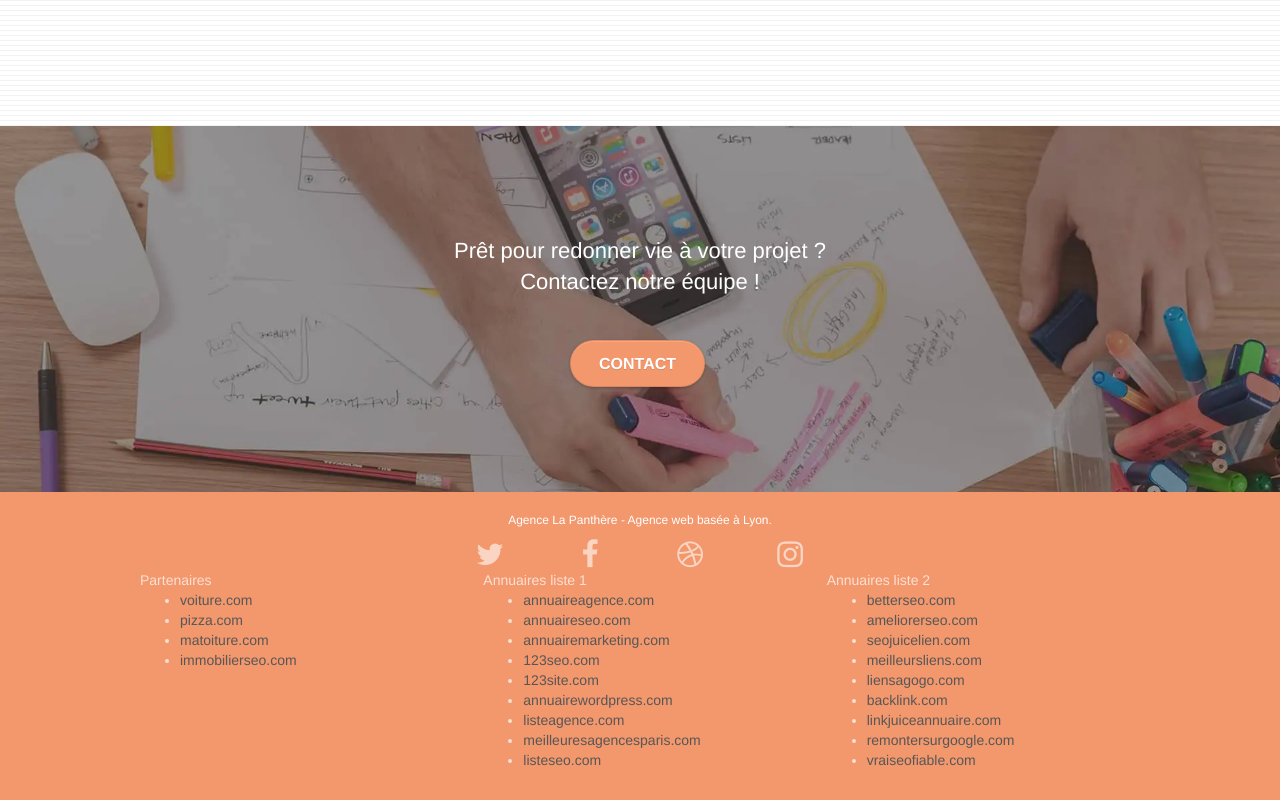
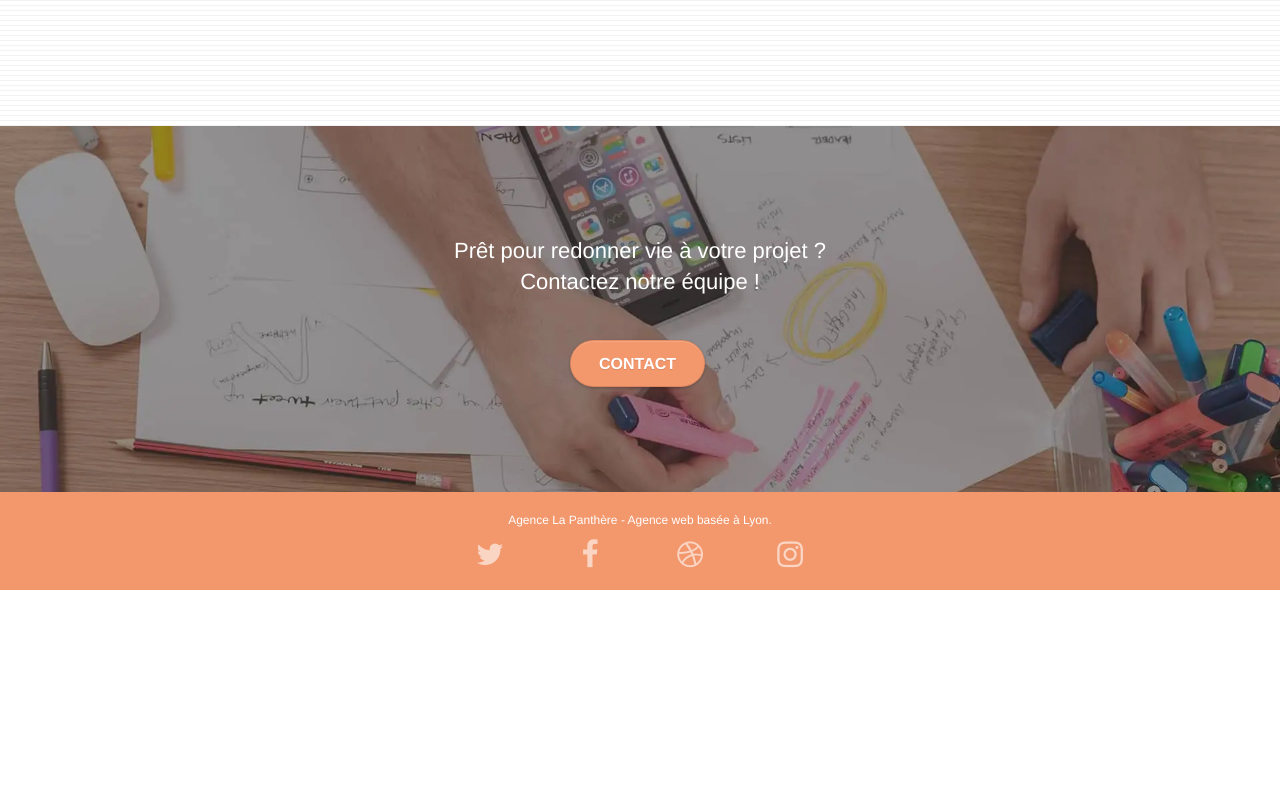
Before and after one commit to krystie-KED/Agence-la-panthere, a plain HTML site: page index.html in a window 1280 px wide. Shown: the part 3073-3873 px from the top of the page. After the commit the page ends 3663 px from the top, so only its background shows below. Drawn offline with Linux system fonts and the light colour scheme.

Commit message:
suppression liens footer

```diff
--- a/index.html
+++ b/index.html
@@ -263,45 +263,6 @@
 							</div>
 						</div>
 					</div>
-					<div class="row">
-						<div class="col-sm-4">
-							Partenaires
-								<ul>
-									<li><a href="https://www.manouvellevoiture.com/">voiture.com</a></li>
-									<li><a href="https://pizzaspointcom.net/medias/pdf/pizzascom-carte.pdf">pizza.com</a></li>
-									<li><a href="http://matoiture.com/">matoiture.com</a></li>
-									<li><a href="https://www.journaldelagence.com/1190894-referencement-immobilier-seo-ce-quil-faut-savoir-fabien-alexandre-fondateur-de-steolo">immobilierseo.com</a></li>
-								</ul>
-						</div>
-						<div class="col-sm-4">
-							Annuaires liste 1
-							<ul>
-								<li><a href="http://la-communication.fr/annuaire-des-professionnels/">annuaireagence.com</a></li>
-								<li><a href="https://gloria-project.eu/meilleurs-annuaires-seo/">annuaireseo.com</a></li>
-								<li><a href="https://annuairedumarketing.fr/">annuairemarketing.com</a></li>
-								<li><a href="https://www.123-seo.com/">123seo.com</a></li>
-								<li><a href="https://www.123siteweb.fr/">123site.com</a></li>
-								<li><a href="https://wordpress.com/fr/">annuairewordpress.com</a></li>
-								<li><a href="https://fr.bepub.com/annuaire-communication/agence-conseil-communication">listeagence.com</a></li>
-								<li><a href="https://www.bark.com/fr/fr/in/agences-de-marketing/?nrfp=true&cid=18452625736&aid=141066575679&dt=c&trk_ad_id=624557332272&trk_kw_id=kwd-295362885976&trk_alid_int=&trk_alid_phy=9056463&trk_src=g&trk_gclid=CjwKCAjw7p6aBhBiEiwA83fGuvp00D-B9HI5qcg3gMbXou_HWAS2jAywqIeZlINTvORJylkdKYbLRxoCsO4QAvD_BwE&gclid=CjwKCAjw7p6aBhBiEiwA83fGuvp00D-B9HI5qcg3gMbXou_HWAS2jAywqIeZlINTvORJylkdKYbLRxoCsO4QAvD_BwE">meilleuresagencesparis.com</a></li>
-								<li><a href="https://www.info.com/">listeseo.com</a></li>
-							</ul>
-						</div>
-						<div class="col-sm-4">
-							Annuaires liste 2
-							<ul>
-								<li><a href="https://www.seobility.net/">betterseo.com</a></li>
-								<li><a href="https://junto.fr/conseil-audit-seo/">ameliorerseo.com</a></li>
-								<li><a href="https://www.semjuice.com/definition/jus-de-lien-link-juice#:~:text=Le%20jus%20de%20lien%20(link,%C3%A9galement%20de%20transfert%20de%20PageRank.">seojuicelien.com</a></li>
-								<li><a href="https://fr.wizcase.com/blog/meilleurs-liens-dark-web/">meilleursliens.com</a></li>
-								<li><a href="https://www.netlinking.fr/?gclid=CjwKCAjwwL6aBhBlEiwADycBIFXLpIxmS9nTtTFrxdHhuQGf51NT2Ym2t2bQMQMqW3SQrEQLdm6LZBoCT-oQAvD_BwE">liensagogo.com</a></li>
-								<li><a href="https://www.netlinking.fr/?gclid=CjwKCAjwwL6aBhBlEiwADycBIFXLpIxmS9nTtTFrxdHhuQGf51NT2Ym2t2bQMQMqW3SQrEQLdm6LZBoCT-oQAvD_BwE">backlink.com</a></li>
-								<li><a href="https://www.linksgarden.com/?gclid=CjwKCAjwwL6aBhBlEiwADycBIEz4b5dpnYLwQsKRDC0qbniImWS9Vd1iAqHK3S8nUBuBdyRN7a880RoCV9UQAvD_BwE">linkjuiceannuaire.com</a></li>
-								<li><a href="https://digitad.ca/premiere-page-google/#:~:text=Il%20existe%20deux%20fa%C3%A7ons%20d,Google%20(r%C3%A9f%C3%A9rencement%20naturel%20ou%20SEO)">remontersurgoogle.com</a></li>
-								<li><a href="https://junto.fr/agence-seo/?utm_term=audit%20seo&utm_campaign=SN+-+Audit&utm_source=adwords&utm_medium=ppc&hsa_acc=3702422114&hsa_cam=14971081156&hsa_grp=131406580711&hsa_ad=564338449892&hsa_src=g&hsa_tgt=kwd-296177094202&hsa_kw=audit%20seo&hsa_mt=b&hsa_net=adwords&hsa_ver=3&gclid=CjwKCAjwwL6aBhBlEiwADycBIBTtxYH6m-0geeZOgfnK5qHdxlelvEaibgZz8O4eAzYTwMwvaP5VrBoCqMAQAvD_BwE">vraiseofiable.com</a></li>
-							</ul>
-						</div>
-					</div>
 				</div>
 			</div>
 		</div>
```
Also changed, not shown: 1 other file.
